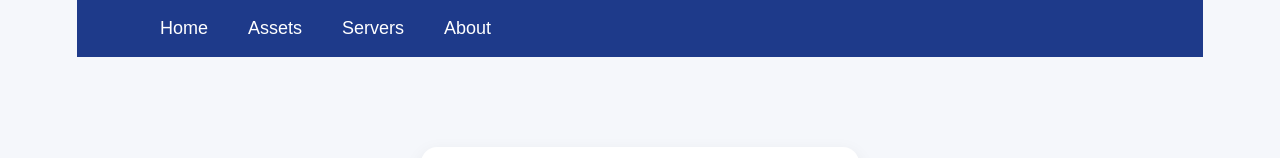
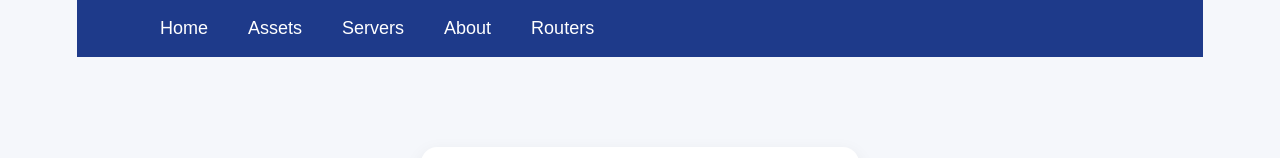
Before and after one commit to rwnhri/assettrack-pro, a React (Vite) app: page / in a window 1280 px wide. Shown: the top 158 px of the page. Built offline with nearby package versions, Linux system fonts and the light colour scheme.

Commit message:
Add 'Routers' link to Navbar component

```diff
--- a/src/components/Navbar.jsx
+++ b/src/components/Navbar.jsx
@@ -8,6 +8,7 @@ function Navbar() {
         <Link to="/assets">Assets</Link>
         <a href="/servers">Servers</a>
         <Link to="/about">About</Link>
+        <Link to="/routers">Routers</Link>
       </div>
     </nav>
   );
```
